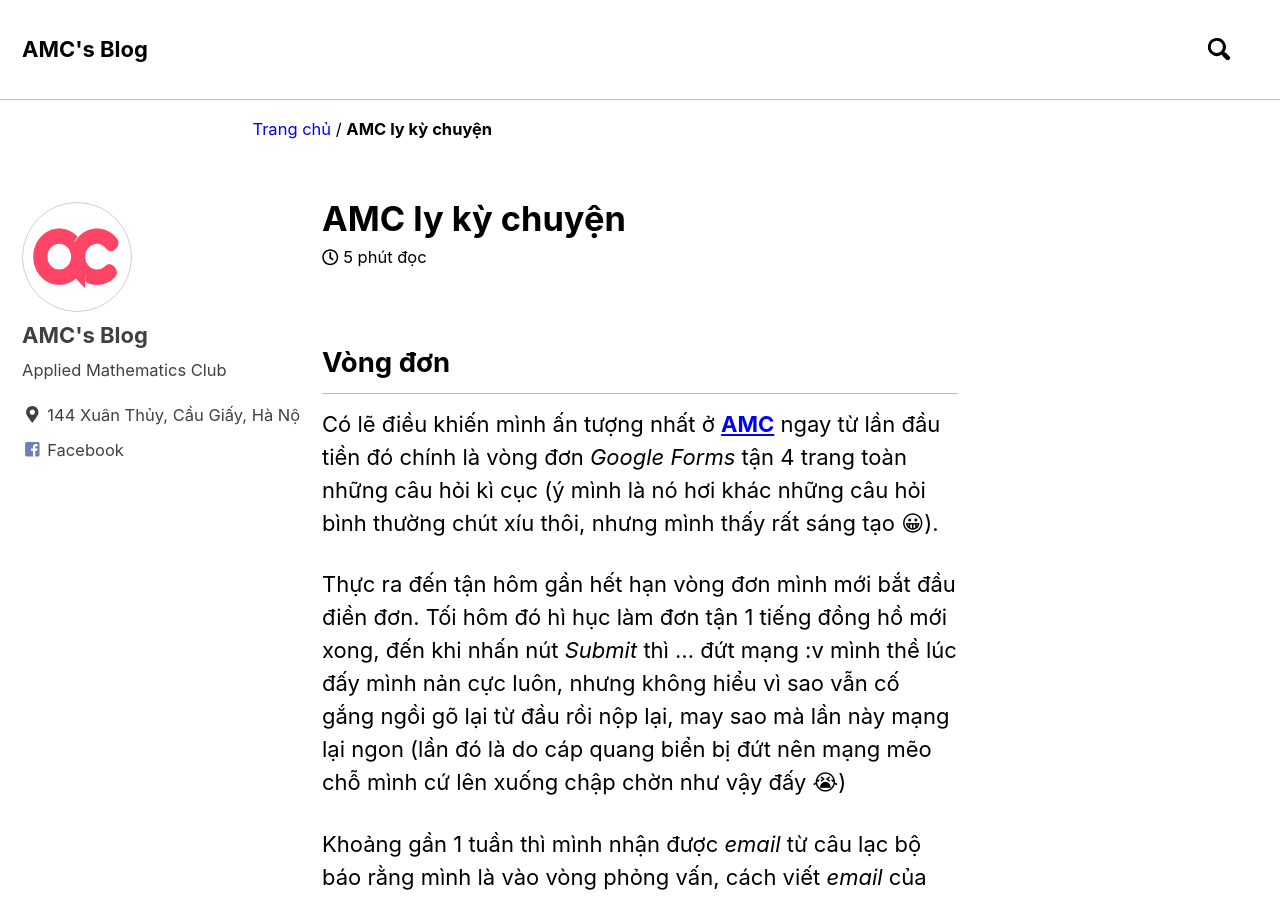
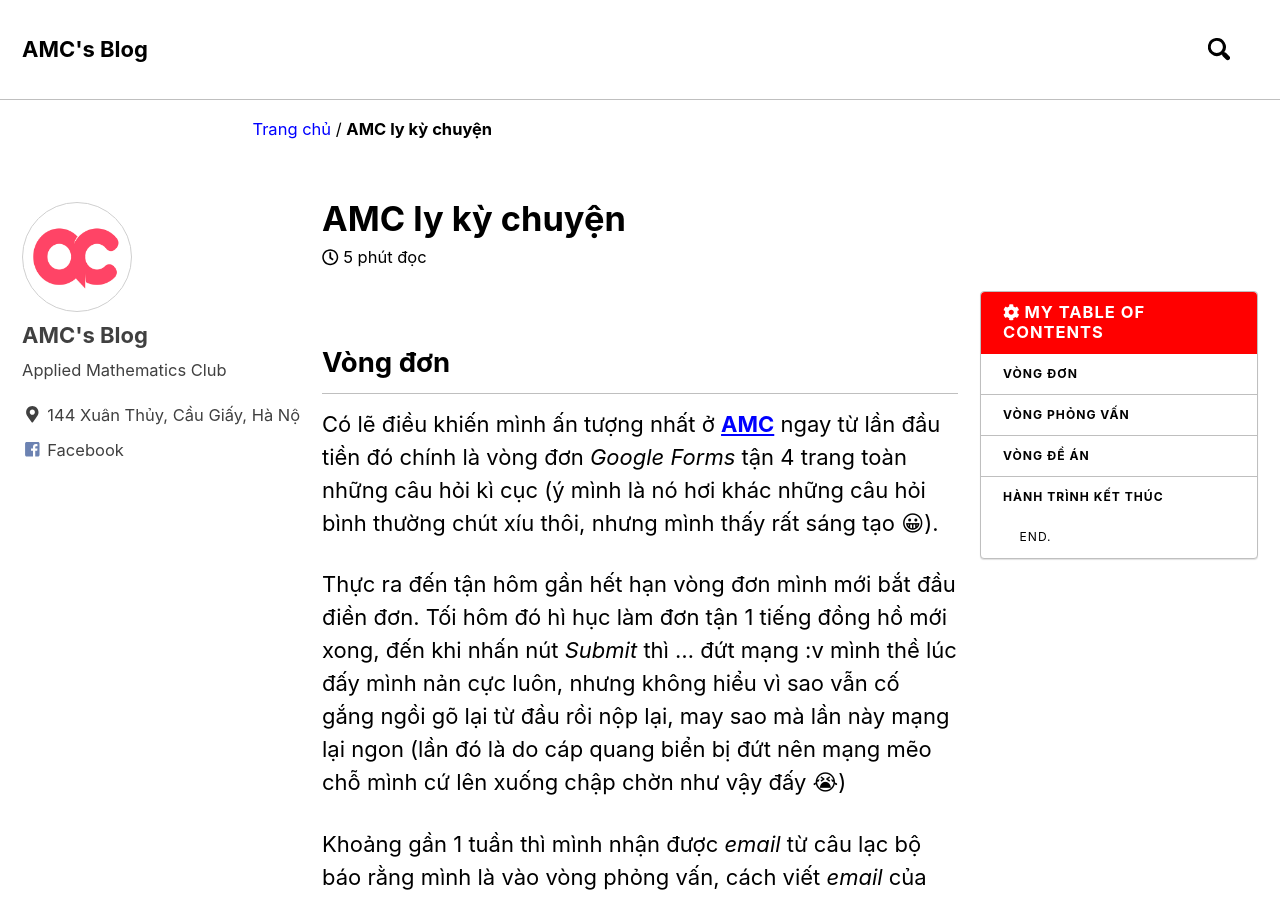
Before and after one commit to iamvon/testvon.github.io, a Jekyll site: the page built from _posts/others/2017-11-05-AMCstory.md, in a window 1280 px wide and 900 px high. Built offline with Jekyll 4.4.1, drawn with Linux system fonts in a browser that asks for light colours; nearby versions of some CDN libraries; emoji names are drawn with the system emoji font.

Commit message:
Update 2017-11-05-AMCstory.md

```diff
--- a/_posts/others/2017-11-05-AMCstory.md
+++ b/_posts/others/2017-11-05-AMCstory.md
@@ -1,5 +1,8 @@
 ---
 title: AMC ly kỳ chuyện
+toc: true
+toc_label: "My Table of Contents"
+toc_icon: "cog"
 tags:
   - linh tinh
   - AMC
```
